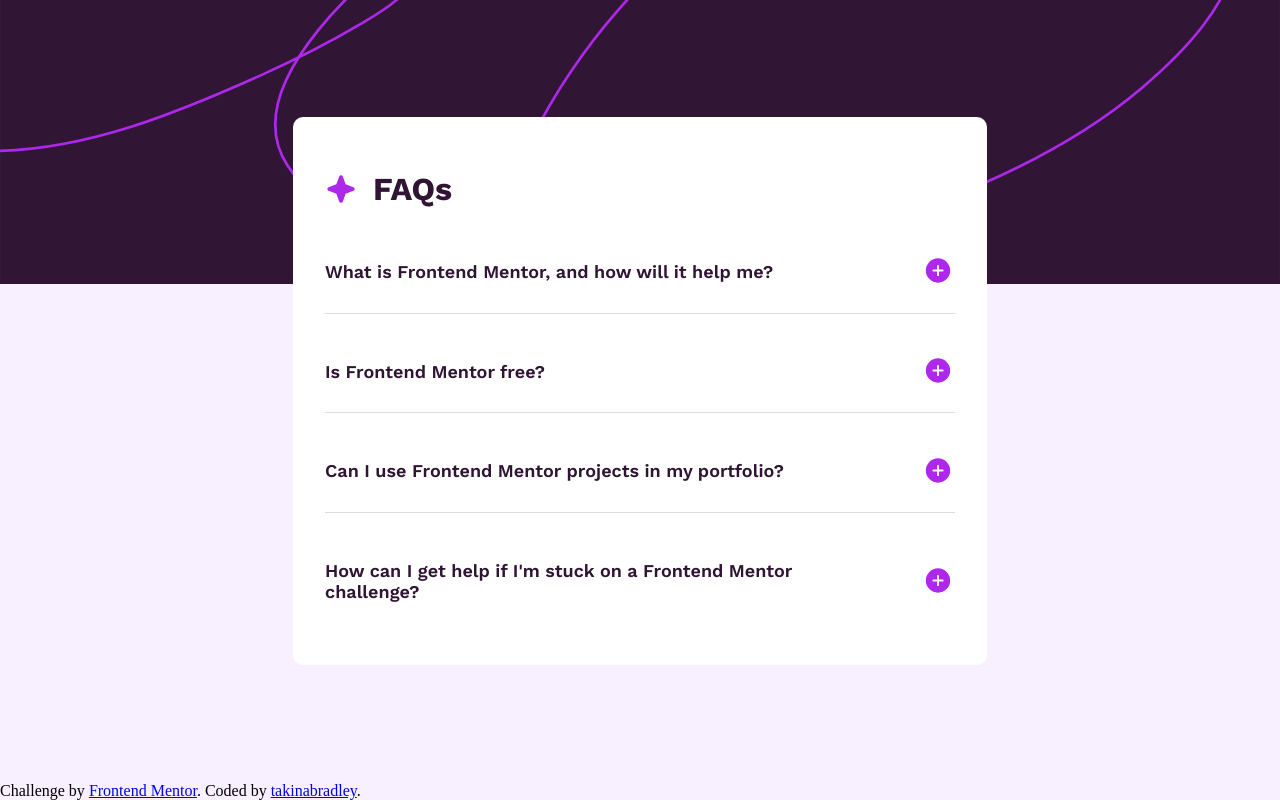
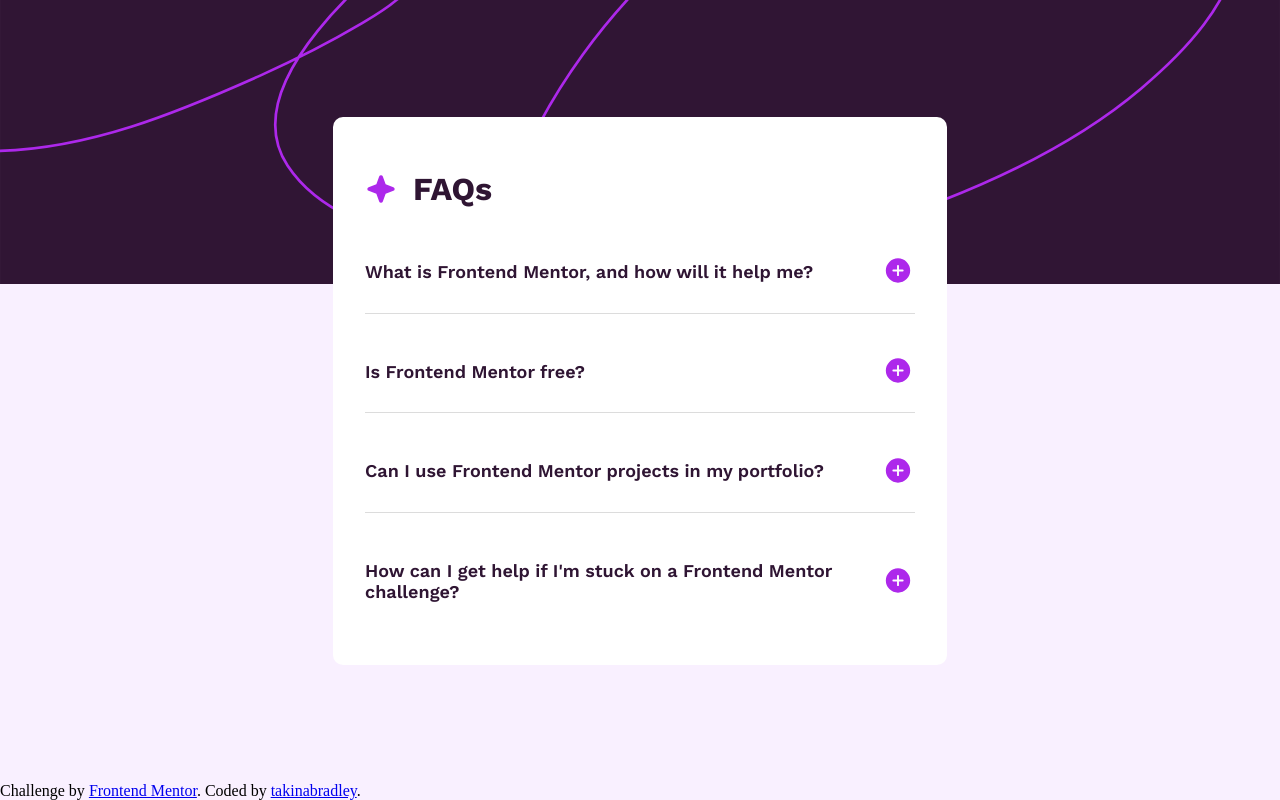
Before and after one commit to takinabradley/frontendmentor-faq-accordian, a React (Vite) app: page / in a window 1280 px wide. Built offline with nearby package versions, Linux system fonts and the light colour scheme.

Commit message:
edit max width

```diff
--- a/src/App.module.css
+++ b/src/App.module.css
@@ -14,6 +14,6 @@
 }
 
 .main > * {
-  max-width: 630px;
+  max-width: 550px;
   padding: 2em;
 }
```
